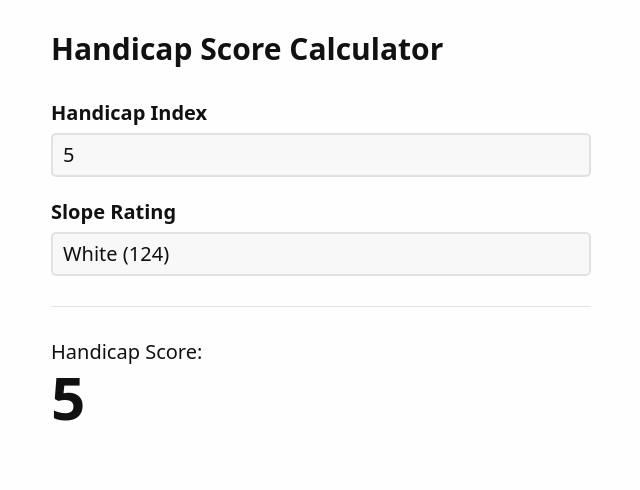
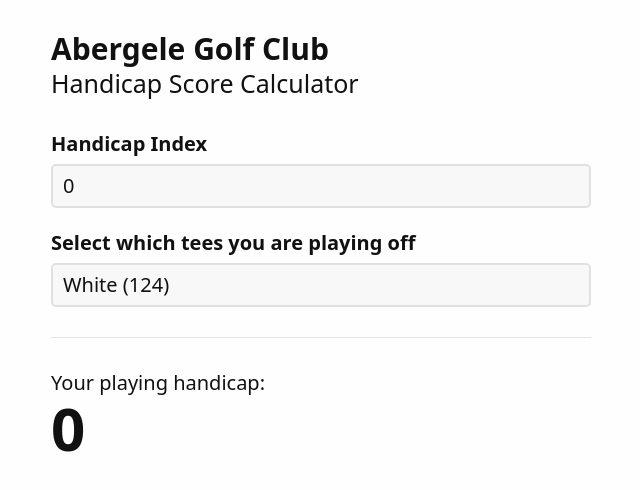
Before and after one commit to daneden/handy, a Next.js app: page / in a window 1280 px wide. Shown: the top 490 px of the page, without its empty margins (319-959 px from the left). Built offline with nearby package versions, Linux system fonts and the light colour scheme.

Commit message:
Add requested changes

```diff
--- a/pages/index.tsx
+++ b/pages/index.tsx
@@ -20,7 +20,7 @@
 ]
 
 export default function HomePage() {
-  const [handicapIndex, setHandicapIndex] = useState(5)
+  const [handicapIndex, setHandicapIndex] = useState(0)
   const [slopeRating, setSlopeRating] = useState(0)
   const [score, setScore] = useState(0)
 
@@ -33,22 +33,26 @@
   return (
     <>
       <Head>
-        <title>Handicap Score Calculator</title>
+        <title>Handicap Score Calculator | Abergele Golf Club</title>
       </Head>
       <main>
-        <h1>Handicap Score Calculator</h1>
+        <h1>Abergele Golf Club</h1>
+        <h2>Handicap Score Calculator</h2>
         <Input label="Handicap Index">
           <input
             type="number"
             value={handicapIndex}
-            onChange={(e) => setHandicapIndex(Number(e.currentTarget.value))}
+            onChange={(e) =>
+              setHandicapIndex(Math.min(Number(e.currentTarget.value), 54))
+            }
             min={0}
             max={54}
             step={0.1}
+            inputMode="decimal"
           />
         </Input>
 
-        <Input label="Slope Rating">
+        <Input label="Select which tees you are playing off">
           <select
             value={slopeRating}
             onChange={(e) => setSlopeRating(Number(e.currentTarget.value))}
@@ -62,7 +66,7 @@
         </Input>
 
         <hr />
-        <p>Handicap Score:</p>
+        <p>Your playing handicap:</p>
         <p className="large">{score}</p>
       </main>
       <style jsx>{`
@@ -122,6 +126,12 @@
         h1 {
           font-size: 1.5rem;
           line-height: 1.25;
+        }
+
+        h2 {
+          font-size: 1.25rem;
+          line-height: 1.25;
+          font-weight: 400;
           margin-bottom: 1.5rem;
         }
 
```
